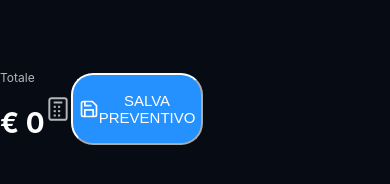
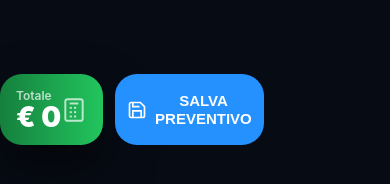
Before and after one commit to Peppepetrillo/preventivai, a React (Vite) app: page /preventivi in a window 390 px wide. Shown: the part 614-798 px from the top of the page. Built offline with nearby package versions, Linux system fonts and the light colour scheme; no server answers; the database is empty.

Commit message:
Nuova UI premium mobile

```diff
--- a/src/pages/Preventivi.jsx
+++ b/src/pages/Preventivi.jsx
@@ -290,13 +290,13 @@ export default function Preventivi() {
 
       {/* FOOTER FISSO */}
       <div className="fixed bottom-[85px] left-0 right-0 px-4 z-50">
-        <div className="flex gap-3 h-[72px]">
+        <div style={{ display: "flex", gap: "12px", alignItems: "stretch" }}>
 
           {/* TOTALE */}
-          <div className="flex-1 bg-gradient-to-r from-green-700 to-green-500 rounded-[22px] px-4 shadow-2xl flex items-center justify-between">
+          <div style={{ flex: 1, background: "linear-gradient(to right, #15803d, #22c55e)", borderRadius: "22px", padding: "14px 16px", display: "flex", alignItems: "center", justifyContent: "space-between", boxShadow: "0 25px 50px rgba(0,0,0,0.5)" }}>
             <div>
-              <p className="text-[12px] opacity-70 font-semibold">Totale</p>
-              <h2 className="text-[28px] font-black leading-none">
+              <p style={{ fontSize: "12px", opacity: 0.7, fontWeight: 600, margin: 0 }}>Totale</p>
+              <h2 style={{ fontSize: "28px", fontWeight: 900, lineHeight: 1, margin: 0 }}>
                 € {totale}
               </h2>
             </div>
@@ -315,14 +315,14 @@ export default function Preventivi() {
           {/* SALVA */}
           <button
             onClick={salvaPreventivo}
-            className="flex-1 rounded-[22px] bg-[#2491ff] text-white font-black shadow-2xl flex items-center justify-center gap-2 active:scale-[0.97] transition-all"
+            style={{ flex: 1, borderRadius: "22px", background: "#2491ff", color: "white", fontWeight: 900, display: "flex", alignItems: "center", justifyContent: "center", gap: "8px", padding: "14px 12px", border: "none", cursor: "pointer" }}
           >
             <svg width="20" height="20" viewBox="0 0 24 24" fill="none" stroke="white" strokeWidth="2">
               <path d="M19 21H5a2 2 0 0 1-2-2V5a2 2 0 0 1 2-2h11l5 5v11a2 2 0 0 1-2 2z" />
               <polyline points="17 21 17 13 7 13 7 21" />
               <polyline points="7 3 7 8 15 8" />
             </svg>
-            <span className="text-[15px] leading-tight text-center">SALVA<br />PREVENTIVO</span>
+            <span style={{ fontSize: "15px", lineHeight: 1.2, textAlign: "center" }}>SALVA<br />PREVENTIVO</span>
           </button>
 
         </div>
```
